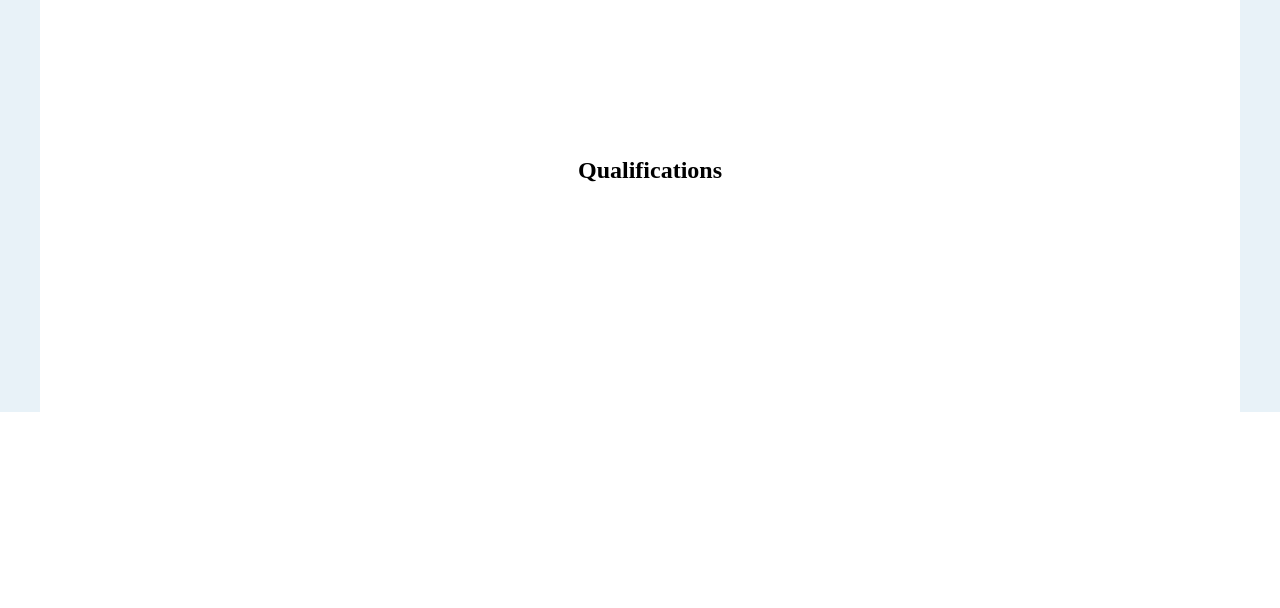
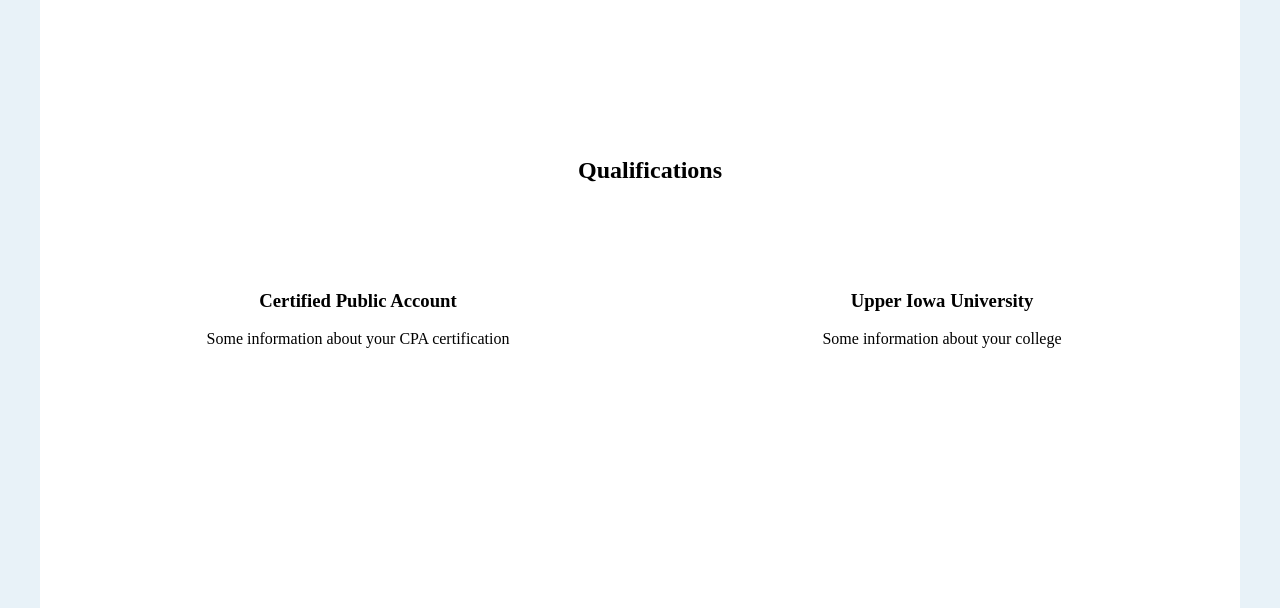
Before and after one commit to WhiteheadAaron/whitehead-tax-service, a PHP site: page / in a window 1280 px wide. Shown: the part 565-1173 px from the top of the page. Before the commit the page ends 977 px from the top, so only its background shows below. Run offline with PHP 8.4, Linux system fonts and the light colour scheme; some libraries are stand-ins or nearby versions.

Commit message:
finished about me page event listening and rendering of the DOM

```diff
--- a/Public/Scripts/eventHandler.js
+++ b/Public/Scripts/eventHandler.js
@@ -8,7 +8,28 @@
     let output = '';
 
     if (store.html === 'aboutMe') {
-      output = '<h2>About Me</h2>';
+      output =
+       `<div class="aboutMeGrid">
+       <div class = "aboutHeader">
+        <h2>Randy Whitehead</h2>
+            <h3>CPA</h3>
+    </div>
+    <img src="../Images/randy.jpg" class="aboutMeImage">
+    <div class="aboutInfo">
+        <p>My name is Randy, and I have been running my own tax business for the people in the greater Madison area for 10? years. My full time day job is working for the City of Madison as a Principal Accountant. I have been working in this role since March of 2004.</p>
+    </div>
+    <div class="aboutQualificationsHeader">
+        <h2>Qualifications</h2>
+    </div>
+    <div class="aboutQualificationCPA">
+        <h3>Certified Public Account</h3>
+            <p>Some information about your CPA certification</p>
+    </div>
+    <div class="aboutQualificationCollege">
+        <h3>Upper Iowa University</h3>
+            <p>Some information about your college</p>
+    </div>
+    </div>`;
     }
     if (store.html === 'contactMe') {
       output = '<h2>Contact Me</h2>';
@@ -20,9 +41,10 @@
   }
 
   function render() {
+    let pageStuff = aboutMeHTML();
+    console.log(pageStuff);
 
-
-    $('.stuff').html(aboutMeHTML);
+    $('.replaceMe').html(pageStuff);
   }
 
 
--- a/Public/Styles/index.css
+++ b/Public/Styles/index.css
@@ -76,7 +76,7 @@
 .aboutMeGrid {
     display: grid;
     grid-template-columns: repeat(8, 1fr);
-    grid-template-rows: repeat(8, 50px);
+    grid-template-rows: repeat(10, 50px);
     grid-gap: 3em;
     align-items: center;
     text-align: center;
@@ -119,3 +119,13 @@
     grid-column: 1 / 9;
     grid-row: 6 / 7;
 }
+
+.aboutQualificationCPA {
+    grid-column: 1 / 5;
+    grid-row: 7 / 9;
+}
+
+.aboutQualificationCollege {
+    grid-column: 5 / 9;
+    grid-row: 7 / 9;
+}
--- a/Public/index.html
+++ b/Public/index.html
@@ -20,19 +20,7 @@
         </nav>
 
         <div class="stuf">
-            <div class="aboutMeGrid">
-                <div class = "aboutHeader">
-                    <h2>Randy Whitehead</h2>
-                        <h3>CPA</h3>
-                </div>
-                <img src="../Images/randy.jpg" class="aboutMeImage">
-                <div class="aboutInfo">
-                    <p>My name is Randy, and I have been running my own tax business for the people in the greater Madison area for 10? years. My full time day job is working for the City of Madison as a Principal Accountant. I have been working in this role since March of 2004.</p>
-                </div>
-                <div class="aboutQualificationsHeader">
-                    <h2>Qualifications</h2>
-                </div>
-            </div>
+            <div class="replaceMe"></div>
         </div>
     </main>
 
```
